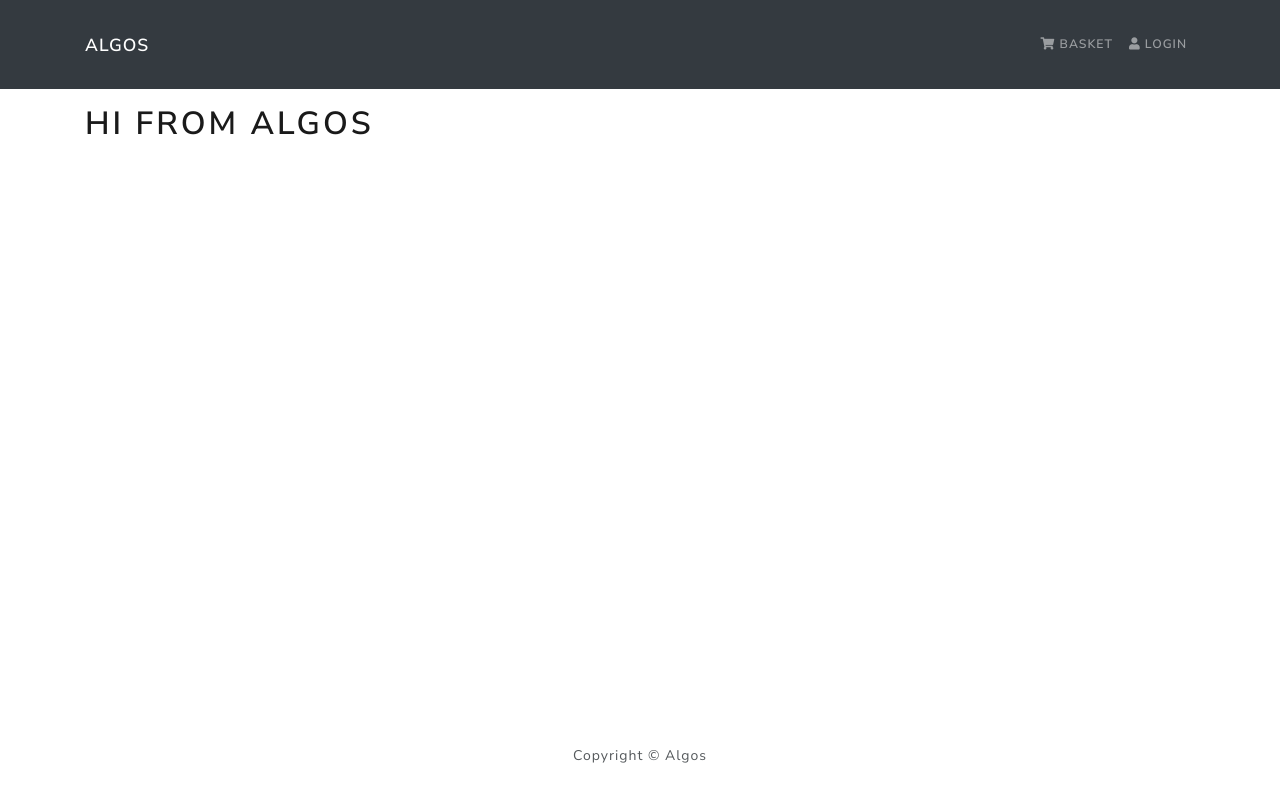
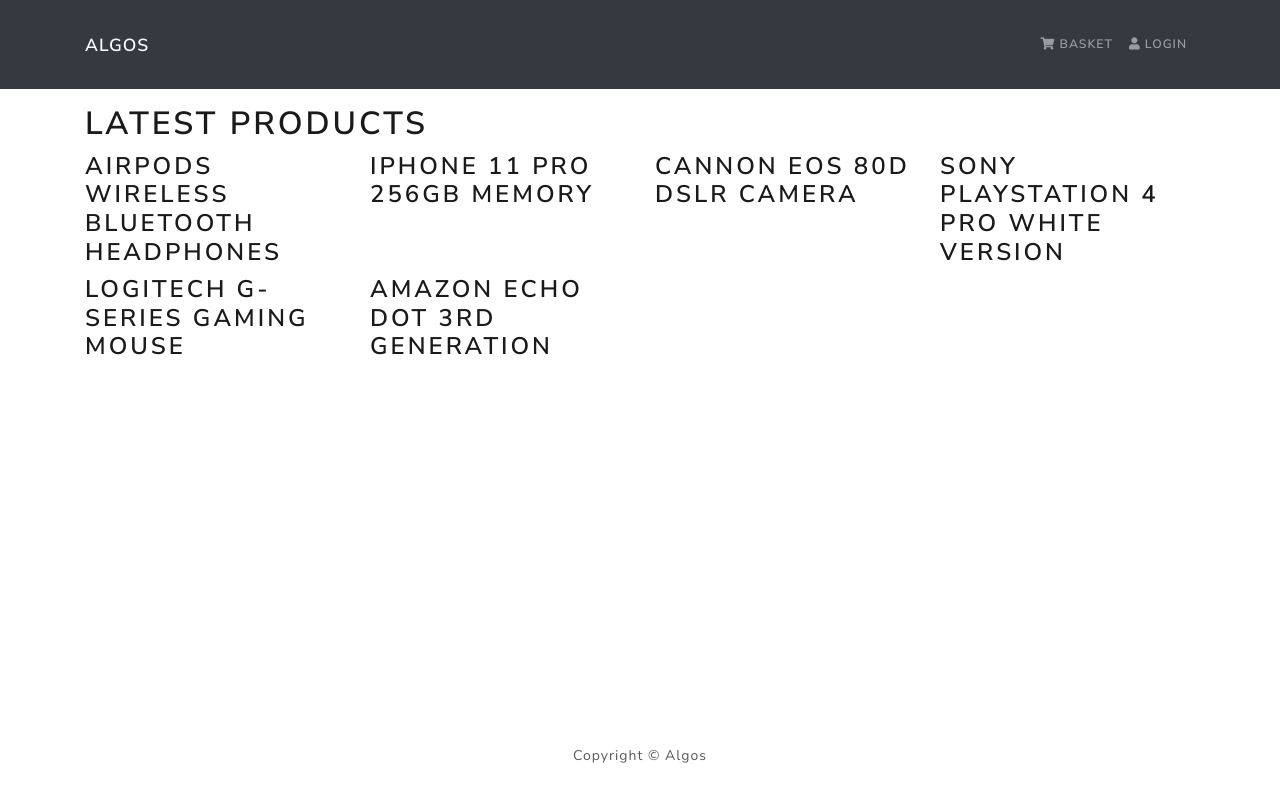
Before and after one commit to atbeesley/algos_shop, a React (Create React App) app in the folder frontend/: page / in a window 1280 px wide. Built offline with nearby package versions, Linux system fonts and the light colour scheme.

Commit message:
HomeScreen working with products loop

```diff
--- a/frontend/src/App.js
+++ b/frontend/src/App.js
@@ -1,5 +1,7 @@
 import Header from './components/Header'
 import Footer from './components/Footer'
+import HomeScreen from './screens/HomeScreen'
+
 import './bootstrap.min.css'
 import { Container } from 'react-bootstrap'
 
@@ -7,13 +9,13 @@
 const App = () => {
   return (
     <>
-    <Header/>
+    <Header />
     <main className="py-3">
       <Container>
-      <h1>Hi from Algos</h1>
+        <HomeScreen />
       </Container>
     </main>
-    <Footer/>
+    <Footer />
     </>
   );
 }
--- /dev/null
+++ b/frontend/src/screens/HomeScreen.js
@@ -0,0 +1,20 @@
+import React from 'react'
+import products from '../products'
+import { Row, Col } from 'react-bootstrap'
+
+const HomeScreen = () => {
+    return (
+        <>
+            <h1>Latest Products</h1>
+            <Row>
+                {products.map(product => (
+                    <Col sm={12} md={6} lg={4} xl={3}>
+                        <h3>{product.name}</h3>
+                    </Col>
+                ))}
+            </Row>
+        </>
+    )
+}
+
+export default HomeScreen
```
